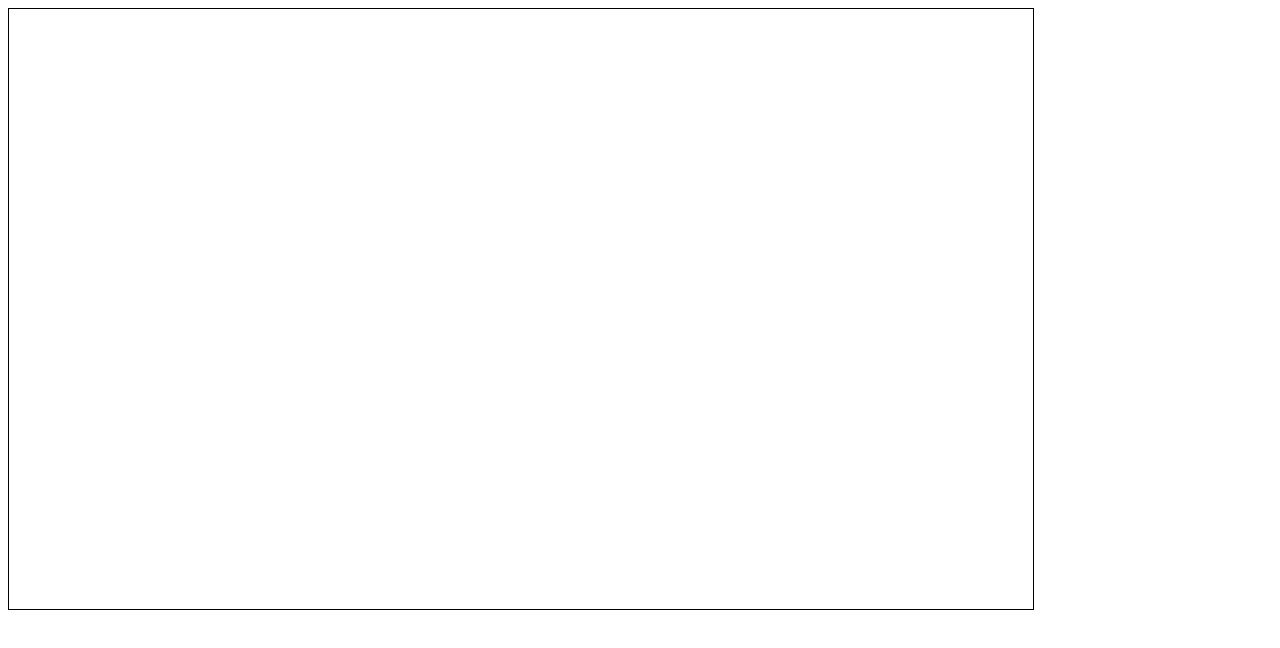
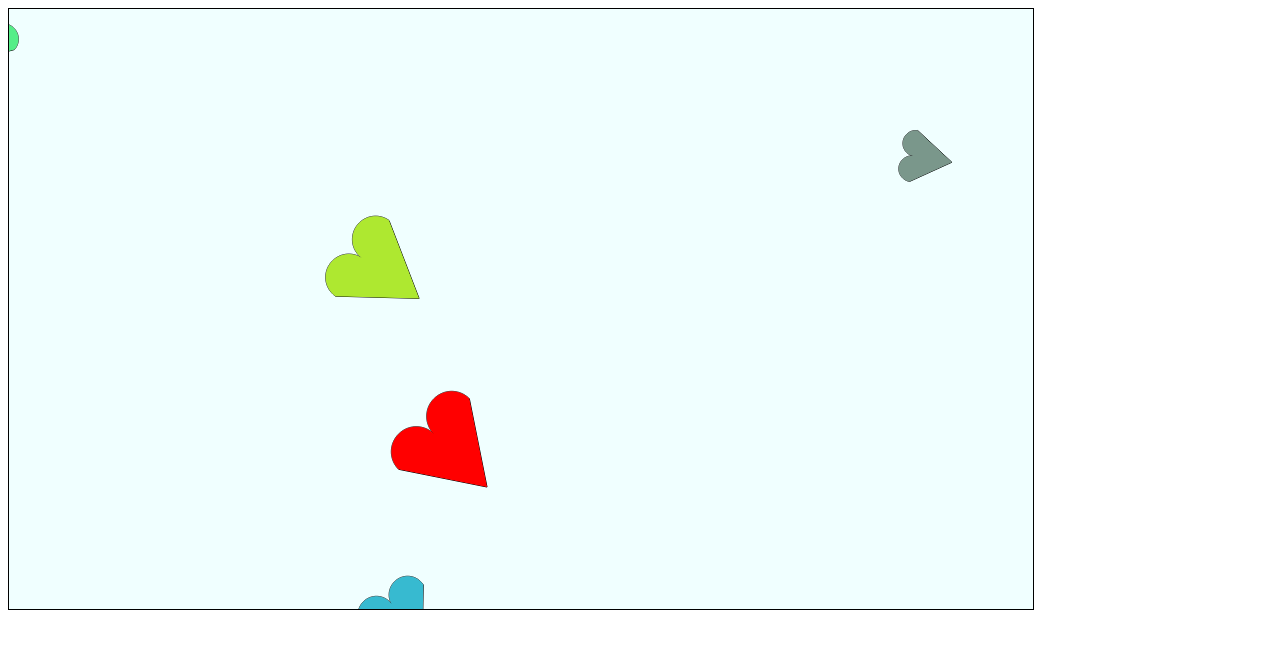
Before and after one commit to gustjr2457/Node_Js, a plain HTML site: page HW/HW06/main.html in a window 1280 px wide. Drawn offline with Linux system fonts and the light colour scheme.

Commit message:
과제 완료

```diff
--- a/HW/HW06/main.html
+++ b/HW/HW06/main.html
@@ -4,7 +4,7 @@
     <link rel="stylesheet" type="text/css" href="main.css">
 </head>
 <body>
-    <canvas id="GameScreenCanvas" width="1024" height="600">이 브라우저에서는 canvas를 지원하지 않아요!</canvas>
+    <canvas id="canvas" width="1024" height="600" style="background-color: azure;">이 브라우저에서는 canvas를 지원하지 않아요!</canvas>
     <script src="main.js"></script>
 </body>
 </html>
--- a/HW/HW06/main.js
+++ b/HW/HW06/main.js
@@ -1,46 +1,194 @@
-//Canvas Element 불러오기
-var canvas = document.getElementById("GameScreenCanvas");
+var canvas = document.getElementById("canvas");
 var ctx = canvas.getContext("2d");
-var colors = ["whitepurple", "yellow", "red", "magenta", "pink", "cyan", "orange"];
-
-canvas.onmousemove = function(event){
-    const NowX = event.clientX - ctx.canvas.offsetLeft;
-    const NowY = event.clientY - ctx.canvas.offsetTop;
-    draw(NowX, NowY);
-}
 
 class HeartObject
 {
-    constructor(col, radius, positionX, positionY)
+    constructor(x, y, color, scale)
     {
-        this.color = col;
-        this.radius = radius;
-        this.positionX = positionX;
-        this.positionY = positionY;
+        this.x = x;
+        this.y = y;
+        this.color = color;
+        this.scale = scale;
+        this.seta = 0.3;
     }
+
     draw()
     {
+        ctx.fillStyle = this.color;
         ctx.beginPath();
-        for (var angle = 0; angle < Math.PI; angle += 0.01) {
-            var x = this.positionX + 50 * -Math.cos(angle);
-            var y = this.positionY + 50 * -Math.sin(angle);
-            ctx.lineTo(x, y);
+        var radius = 5;
+        ctx.moveTo(this.x, this.y);
+        for(var i = 0; i < Math.PI; i += 0.01)
+        {
+            var rx = radius;
+            var ry = 0;
+            var tempX = rx;
+            var tempY = ry;
+
+
+            rx = (tempX * Math.cos(i) + tempY * Math.sin(i));
+            ry = (tempX * -Math.sin(i) + tempY * Math.cos(i));
+
+            rx -= radius;
+
+            rx *= this.scale;
+            ry *= this.scale;
+
+            tempX = rx;
+            tempY = ry;
+            rx = (tempX * Math.cos(this.seta) + tempY * Math.sin(this.seta));
+            ry = (tempX * -Math.sin(this.seta) + tempY * Math.cos(this.seta));
+
+            rx += this.x;
+            ry += this.y;
+
+            // TODO 전체를 한번 더 돌리는 코드
+
+            ctx.lineTo(rx, ry);
         }
-        var colorIndex = Math.floor(Math.random()*7);
-        ctx.fillStyle = colors[colorIndex];
+
+        var rx = 0;
+        var ry = radius * 3 * this.scale;
+
+        tempX = rx;
+        tempY = ry;
+        rx = (tempX * Math.cos(this.seta) + tempY * Math.sin(this.seta));
+        ry = (tempX * -Math.sin(this.seta) + tempY * Math.cos(this.seta));
+
+
+        ctx.lineTo(rx + this.x,ry + this.y);
+
+        rx = radius * 2 * this.scale;
+        ry = 0;
+
+        tempX = rx;
+        tempY = ry;
+        rx = (tempX * Math.cos(this.seta) + tempY * Math.sin(this.seta));
+        ry = (tempX * -Math.sin(this.seta) + tempY * Math.cos(this.seta));
+
+        ctx.lineTo(rx + this.x, ry + this.y);
+
+        for(var i = 0; i < Math.PI; i += 0.01)
+        {
+            var rx = radius;
+            var ry = 0;
+            var tempX = rx;
+            var tempY = ry;
+
+
+            rx = (tempX * Math.cos(i) + tempY * Math.sin(i));
+            ry = (tempX * -Math.sin(i) + tempY * Math.cos(i));
+
+            rx += radius;
+
+            rx *= this.scale;
+            ry *= this.scale;
+
+            tempX = rx;
+            tempY = ry;
+            rx = (tempX * Math.cos(this.seta) + tempY * Math.sin(this.seta));
+            ry = (tempX * -Math.sin(this.seta) + tempY * Math.cos(this.seta));
+
+            rx += this.x;
+            ry += this.y;
+
+            // TODO 전체를 한번 더 돌리는 코드
+
+            ctx.lineTo(rx, ry);
+        }
+        ctx.stroke();
         ctx.fill();
-        ctx.closePath();
+    }
+
+}
+
+class Vector
+{
+    constructor(x, y)
+    {
+        this.x = x;
+        this.y = y;
     }
 }
 
+class MouseEffector
+{
+    constructor(x, y, color, particleScale, speed, direction)
+    {
+        this.x = x;
+        this.y = y;
+        this.color = color;
+        this.scale = particleScale;
+        this.speed = speed;
+        this.particle = new HeartObject(this.x ,this.y, this.color, this.scale);
+        this.direction = direction;
+    }
 
-
-
-function draw(NowX, NowY)
-{
-    var Circle = new HeartObject(Math.random()*6%6,Math.random()*100,NowX,NowY);
-    Circle.draw();
-    requestAnimationFrame(draw);
+    draw()
+    {
+        this.particle.seta = Math.atan2(this.direction.x, this.direction.y);
+        this.particle.x += (this.direction.x * this.speed);
+        this.particle.y += (this.direction.y * this.speed);
+        this.particle.draw();
+    }
 }
 
-draw();
+class EffectPool
+{
+    constructor()
+    {
+        this.pool = [];
+    }
+
+    push(item)
+    {
+        this.pool.push(item);
+    }
+
+    update()
+    {
+        if(this.pool.length > 100)
+        {
+            this.pool.shift();
+        }
+        this.pool.forEach(element => {
+            element.draw();
+        });
+    }
+}
+
+var effectpool = new EffectPool();
+effectpool.push(new MouseEffector(50, 50, 'red', 5, 1, new Vector(0.75, 0.75)));
+
+var posX = 0;
+var posY = 0;
+
+canvas.onmousemove = (e) =>
+{
+    posX = e.offsetX;
+    posY = e.offsetY;
+}
+
+var prevDate = new Date();
+
+setInterval(() => {
+    ctx.fillStyle = canvas.style.backgroundColor;
+    ctx.fillRect(0, 0, canvas.offsetWidth, canvas.offsetHeight);
+
+    var currentDate = new Date();
+    if (currentDate.getTime() - prevDate.getTime() > 200)
+    {
+        var minusFactorX = (Math.random() > 0.5) ? -1 : 1;
+        var minusFactorY = (Math.random() > 0.5) ? -1 : 1;
+        effectpool.push(
+            new MouseEffector(
+                posX, posY,
+                '#' + Math.floor(Math.random() * 0xFFFFFF).toString(16),
+                Math.random() * 5 + 1,
+                Math.random() * 5 + 1,
+                new Vector(Math.random() * minusFactorX + 0.1, Math.random() * minusFactorY + 0.1)));
+        prevDate = currentDate;
+    }
+
+    effectpool.update();
+}, 10);
```
